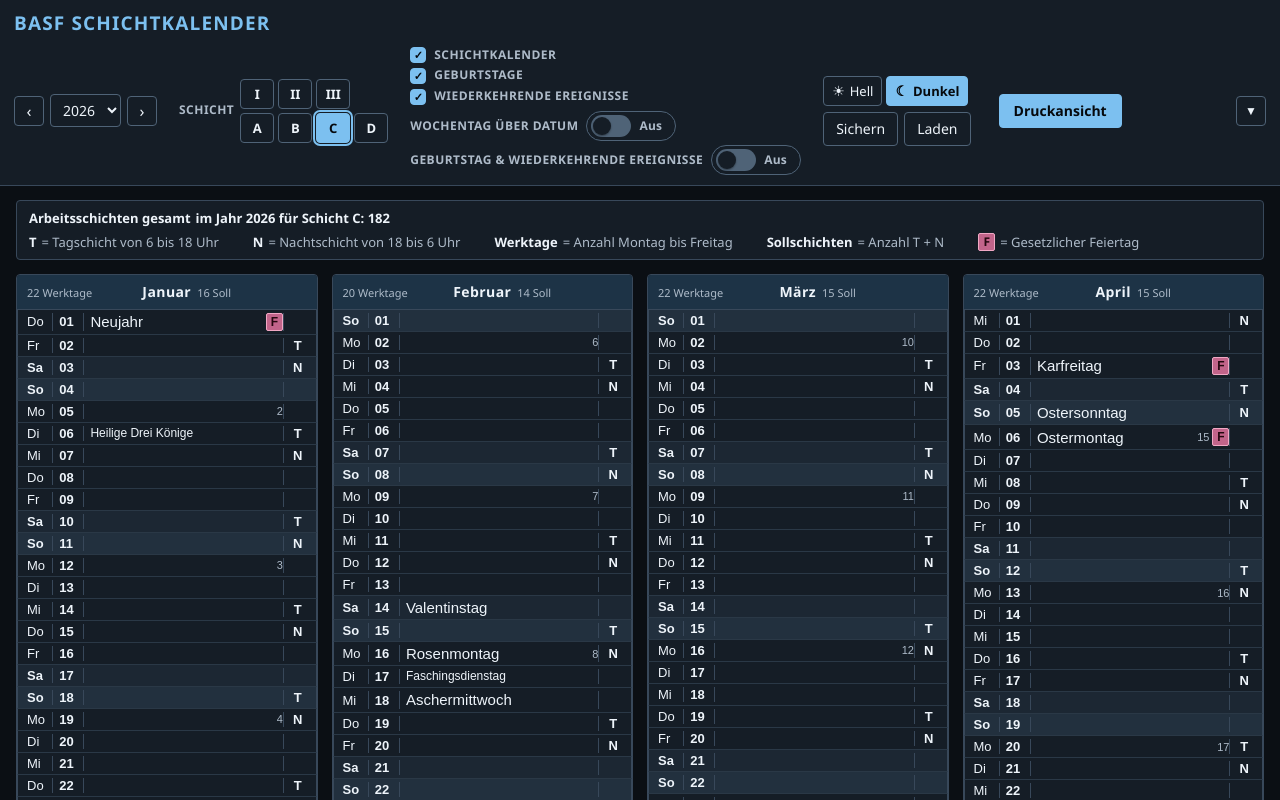
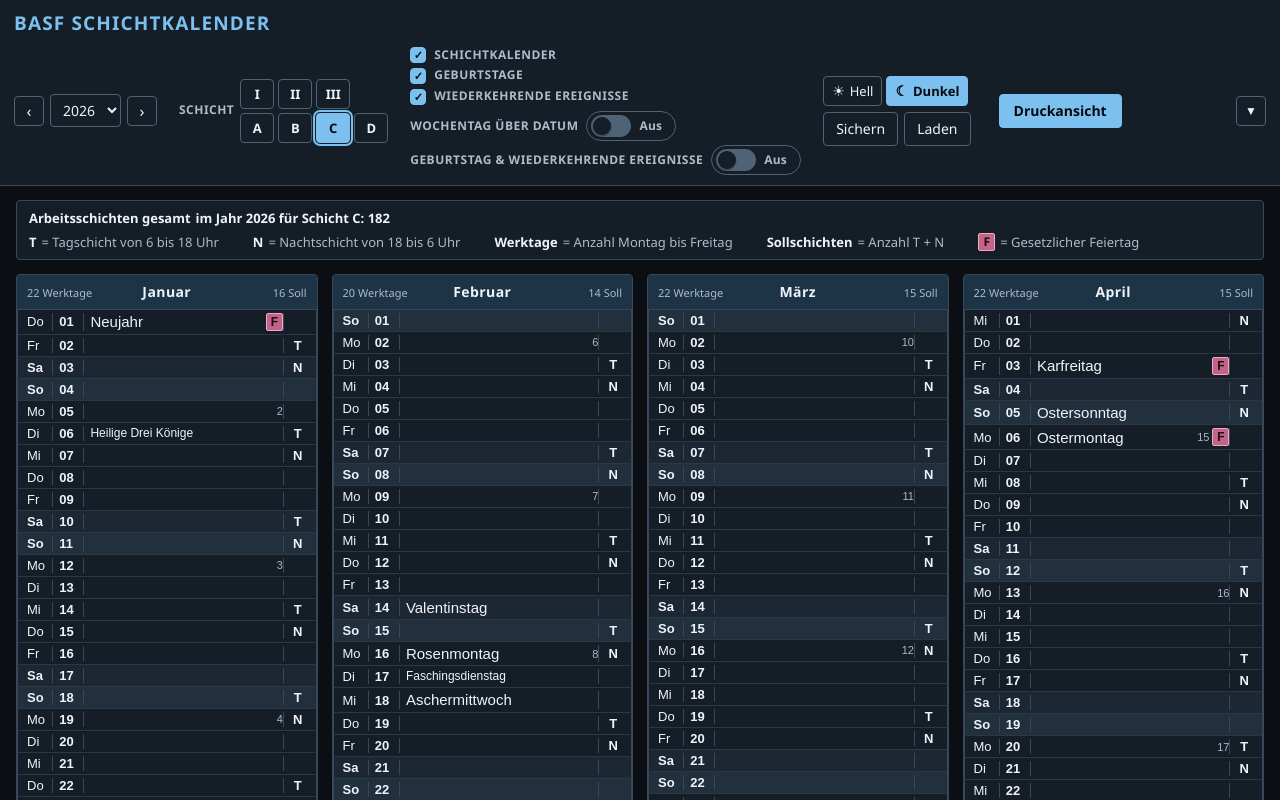
Before and after one commit to abeckz/html---Schichtkalender, a React (Vite) app: page / in a window 1280 px wide. Shown: the top 800 px of the page. Built offline with nearby package versions, Linux system fonts and the light colour scheme.

Commit message:
Style fix

```diff
--- a/src/components/MonthCalendar.tsx
+++ b/src/components/MonthCalendar.tsx
@@ -498,11 +498,11 @@
           {month.name}
         </h2>
         {showShiftCalendar ? (
-          <span className="month-stat" title="Sollschichten (T + N)">
+          <span className="month-stat month-stat-end" title="Sollschichten (T + N)">
             {statistics.requiredShiftCount} Soll
           </span>
         ) : (
-          <span className="month-stat" aria-hidden="true" />
+          <span className="month-stat month-stat-end" aria-hidden="true" />
         )}
 
         {/*
--- a/src/styles.css
+++ b/src/styles.css
@@ -883,7 +883,17 @@
   white-space: nowrap;
 }
 
-.month-stat:last-child {
+/*
+ * Rechte Kennzahl im Monatskopf (Anzahl „Soll“).
+ *
+ * Sie ist nicht das letzte Grid-Kind des Kopfes: hinter ihr stehen noch die
+ * absolut positionierten Bedienpunkte (`+`/`-`). Ein `:last-child`-Selektor
+ * würde daher ins Leere greifen und den Text linksbündig am Anfang seines
+ * `1fr`-Tracks stehen lassen. Deshalb wird die Zelle über die eigene Klasse
+ * `month-stat-end` rechtsbündig an den Rand ihres Rasters gesetzt – die
+ * Bedienpunkte bleiben davon unberührt.
+ */
+.month-stat-end {
   text-align: right;
 }
 
```
Also changed, not shown: BASF-Schichtkalender.html (+2 -2 lines), offline/Schichtkalender-Offline.html (+2 -2 lines).
